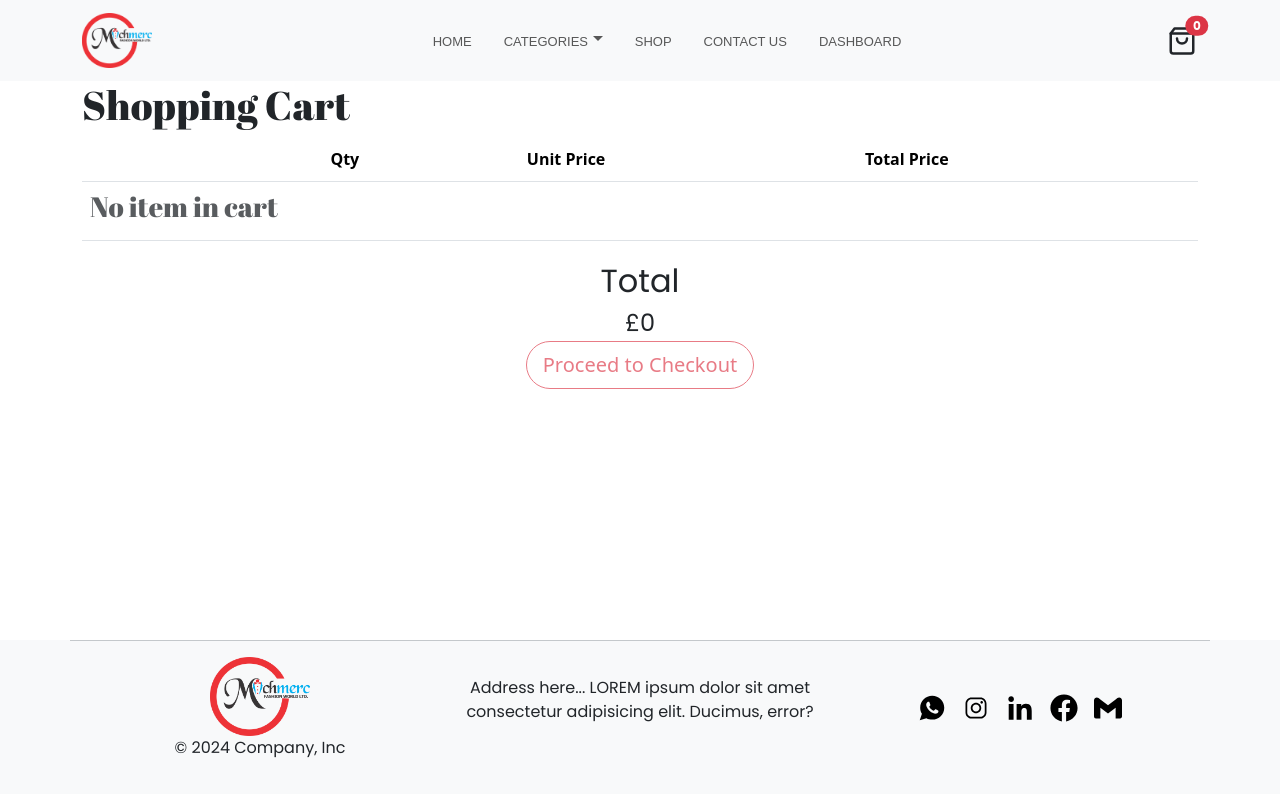
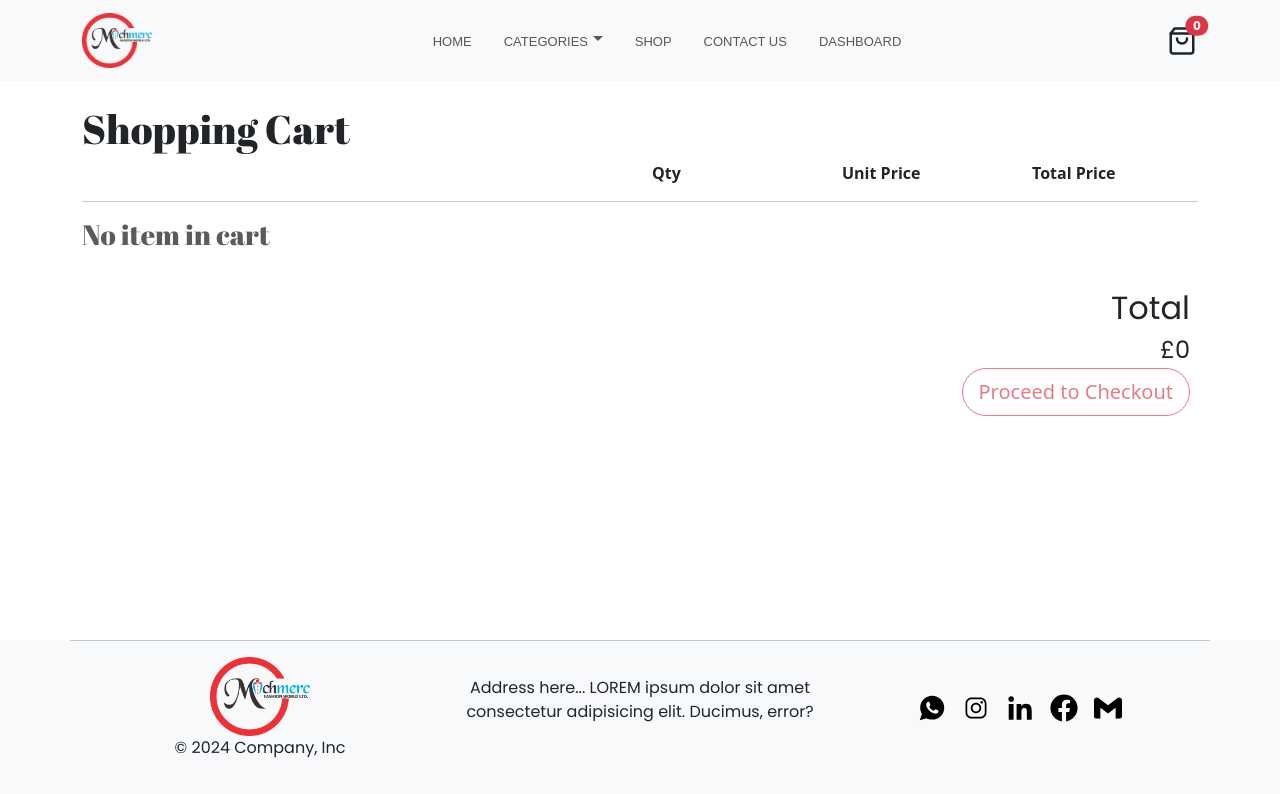
Before and after one commit to Shearlonil/mich-merc-fashion, a React (Vite) app: page /cart in a window 1280 px wide. Shown: the top 794 px of the page. Built offline with nearby package versions, Linux system fonts and the light colour scheme.

Commit message:
A javascript library for formatting and manipulating numbers added

```diff
--- a/package.json
+++ b/package.json
@@ -14,8 +14,10 @@
     "axios": "^1.7.7",
     "bootstrap": "^5.3.3",
     "date-fns": "^4.1.0",
+    "dinero.js": "^2.0.0-alpha.14",
     "js-cookie": "^3.0.5",
     "jwt-decode": "^4.0.0",
+    "numeral": "^2.0.6",
     "react": "^18.3.1",
     "react-blurhash": "^0.3.0",
     "react-bootstrap": "^2.10.4",
--- a/src/Routes/Cart.jsx
+++ b/src/Routes/Cart.jsx
@@ -36,7 +36,68 @@ const Cart = () => {
 
   return (
     <div className="container">
-      <h1>Shopping Cart</h1>
+      <h1 className="mt-4">Shopping Cart</h1>
+
+      {/* only display in md. Never display in mobile view */}
+      <div className="d-none d-md-block">
+        <div className="row mb-2">
+          <div className="col-md-6 col-12"></div>
+          <div className="col-md-2 col-4 fw-bold">Qty</div>
+          <div className="col-md-2 col-4 fw-bold">Unit Price</div>
+          <div className="col-md-2 col-4 fw-bold">Total Price</div>
+        </div>
+      </div>
+      <hr />
+
+      {cart.length > 0 ? (
+        cart.map((item) => {
+          const { id, title, ItemImages, price, qty } = item;
+          return (
+            <div key={id}>
+              <div className="row mt-4">
+                <div className="col-md-6 col-12">
+                  <div className="d-flex">
+                    <ImageComponent
+                      image={ItemImages[0]}
+                      width={"100px"}
+                      height={"100px"}
+                    />
+                    <div className="ms-3">
+                      <p className="fw-bold mb-1">{title}</p>
+                      <button
+                        className={`btn btn-sm btn-outline-danger px-3 rounded-pill`}
+                        onClick={() => navigate("checkout")}
+                      >
+                        remove
+                      </button>
+                    </div>
+                  </div>
+                </div>
+
+                {/* ONLY DISPLAY ON MOBILE VIEW. FROM md upward never show */}
+                <div className="row d-md-none mb-2 mt-2">
+                  <div className="col-md-2 col-4">Qty</div>
+                  <div className="col-md-2 col-4">Unit Price</div>
+                  <div className="col-md-2 col-4">Total Price</div>
+                </div>
+
+                <div className="col-md-2 col-4">{qty}</div>
+                <div className="col-md-2 col-4">£{price}</div>
+                {/* <div className="col-md-2 col-4 fw-bold">£{price * qty}</div> */}
+                <div className="col-md-2 col-4 fw-bold">
+                  {numeral(price).multiply(4)}
+                </div>
+              </div>
+              <hr />
+            </div>
+          );
+        })
+      ) : (
+        <div className="row">
+          <h3 className="col text-muted">No item in cart</h3>
+        </div>
+      )}
+      {/*
       <table className="table mx-auto">
         <thead>
           <tr>
@@ -86,8 +147,9 @@ const Cart = () => {
           )}
         </tbody>
       </table>
-      <div className="my-3 text-center P-3">
-        <div className="text-center">
+       */}
+      <div className="my-3 text-end p-2">
+        <div className="text-end">
           <p className="m-0 fs-2">Total</p>
           <span className="fs-4">£{total}</span>
         </div>
```
Also changed, not shown: 1 other file (tests, documents, lock files or other folders).
